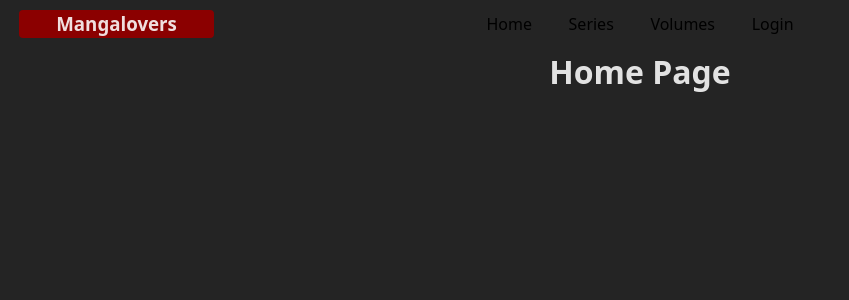
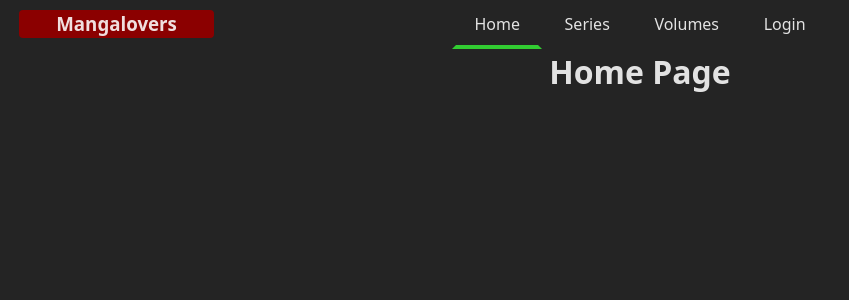
Before and after one commit to larcondo/mangalovers-frontend, a React (Vite) app: page / in a window 1280 px wide. Shown: the top 300 px of the page, without its empty margins (0-849 px from the left). Built offline with nearby package versions, Linux system fonts and the light colour scheme.

Commit message:
Create NavigationLink component

```diff
--- /dev/null
+++ b/src/components/NavBar/NavigationLink.module.css
@@ -0,0 +1,16 @@
+.navigationLink {
+  padding: 1ch 2ch;
+  text-decoration: none;
+  color: #e3e3e3;
+  border: 4px solid transparent;
+  border-radius: 0px;
+}
+
+.navigationLink:hover {
+  background-color: rgba(0, 0, 0, 0.2);
+}
+
+.active {
+  font-weight: 500;
+  border-bottom-color: limegreen;
+}
--- /dev/null
+++ b/src/components/NavBar/NavigationLink.tsx
@@ -0,0 +1,21 @@
+import styles from "./NavigationLink.module.css";
+import { Link } from "react-router-dom";
+
+interface NavigationLinkProps {
+  path: string;
+  text: string;
+  currentPath: string;
+}
+
+const NavigationLink = ({ path, text, currentPath }: NavigationLinkProps) => {
+  const linkClass =
+    styles.navigationLink + (currentPath === path ? ` ${styles.active}` : "");
+
+  return (
+    <Link to={path} className={linkClass}>
+      {text}
+    </Link>
+  );
+};
+
+export default NavigationLink;
--- a/src/components/NavBar/index.module.css
+++ b/src/components/NavBar/index.module.css
@@ -5,16 +5,6 @@
   justify-content: center;
   height: var(--nav-bar-height);
   position: relative;
-}
-
-.navBar a {
-  color: initial;
-  text-decoration: none;
-  padding: 0 2ch;
-}
-
-.navBar a:hover {
-  background-color: green;
 }
 
 .logo {
--- a/src/components/NavBar/index.tsx
+++ b/src/components/NavBar/index.tsx
@@ -1,14 +1,18 @@
 import style from "./index.module.css";
-import { Link } from "react-router-dom";
+import { useLocation } from "react-router-dom";
+
+import NavigationLink from "./NavigationLink";
 
 const NavBar = () => {
+  const { pathname } = useLocation();
+
   return (
     <nav className={style.navBar}>
       <h3 className={style.logo}>Mangalovers</h3>
-      <Link to={"/"}>Home</Link>
-      <Link to={"/series"}>Series</Link>
-      <Link to={"/volumes"}>Volumes</Link>
-      <Link to={"/login"}>Login</Link>
+      <NavigationLink path="/" text="Home" currentPath={pathname} />
+      <NavigationLink path="/series" text="Series" currentPath={pathname} />
+      <NavigationLink path="/volumes" text="Volumes" currentPath={pathname} />
+      <NavigationLink path="/login" text="Login" currentPath={pathname} />
     </nav>
   );
 };
```
